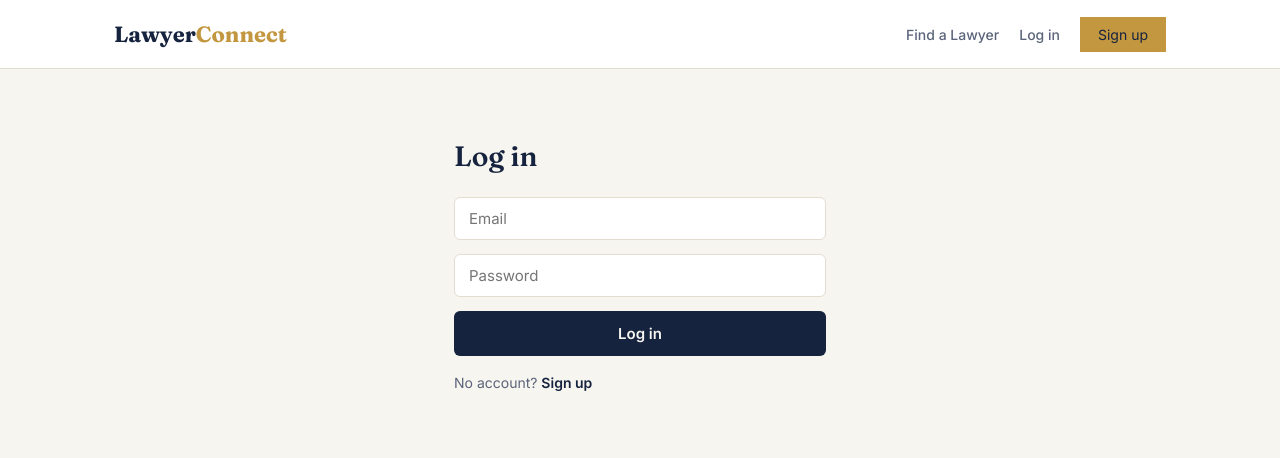
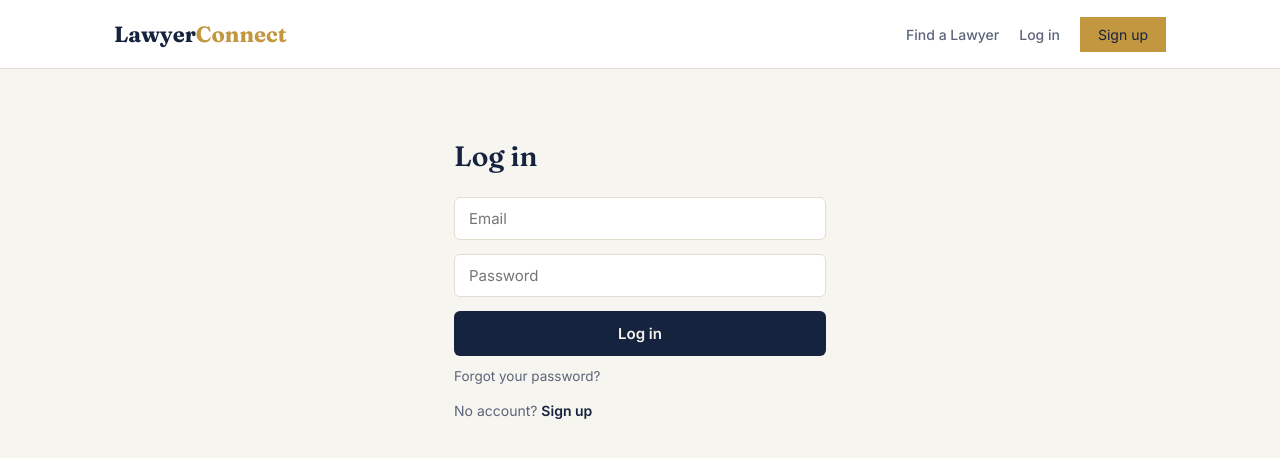
Before and after one commit to Krishna040720/Lawyer-connect-web-, a React (Vite) app in the folder frontend/: page /login in a window 1280 px wide. Shown: the top 458 px of the page. Built offline with nearby package versions, Linux system fonts and the light colour scheme; no server answers.

Commit message:
Add 'Forgot your password?' link to Login page

```diff
--- a/frontend/src/pages/Login.jsx
+++ b/frontend/src/pages/Login.jsx
@@ -29,6 +29,9 @@ export default function Login() {
         {error && <div style={{ color: 'var(--danger)', fontSize: 13.5 }}>{error}</div>}
         <button type="submit" className="btn-primary" style={{ padding: '13px 0' }}>Log in</button>
       </form>
+      <p style={{ fontSize: 13.5, marginTop: 12 }}>
+        <Link to="/forgot-password" style={{ color: 'var(--slate)' }}>Forgot your password?</Link>
+      </p>
       <p style={{ fontSize: 14, color: 'var(--slate)', marginTop: 18 }}>
         No account? <Link to="/register" style={{ color: 'var(--navy)', fontWeight: 600 }}>Sign up</Link>
       </p>
```
